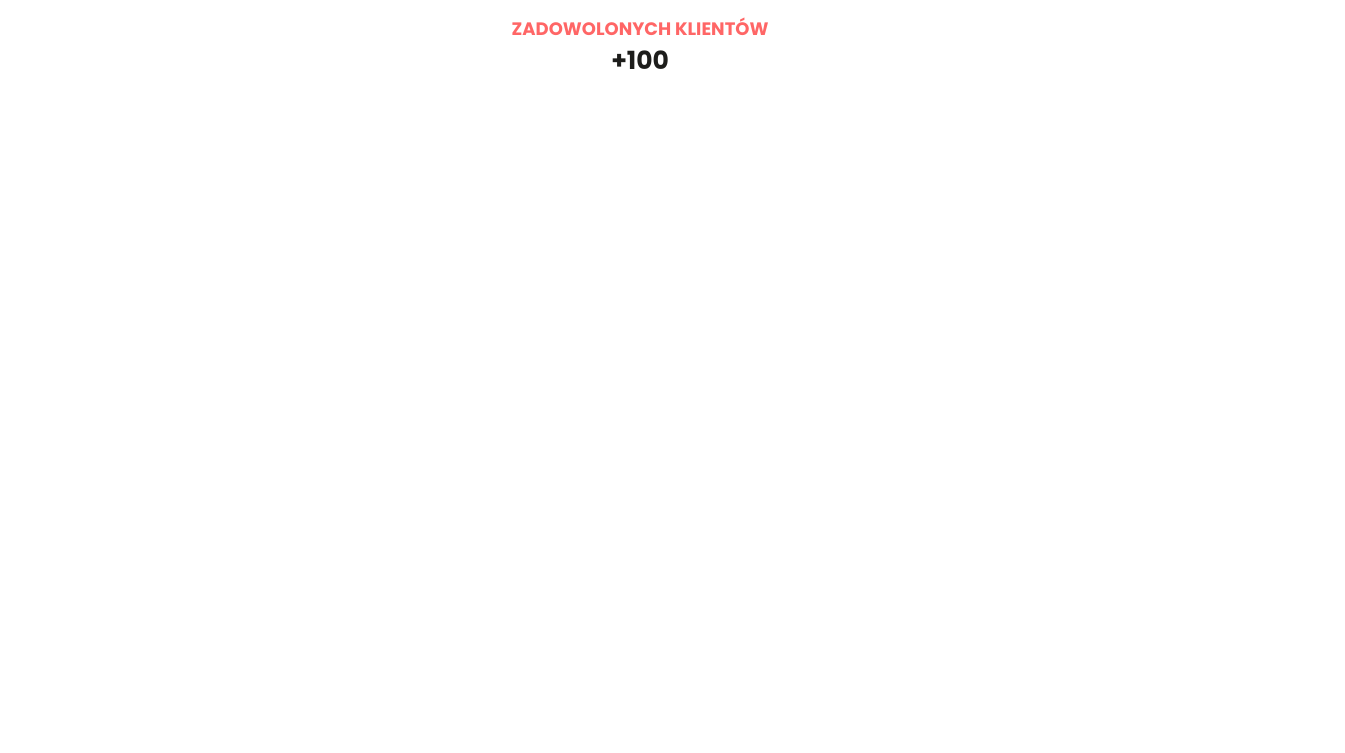
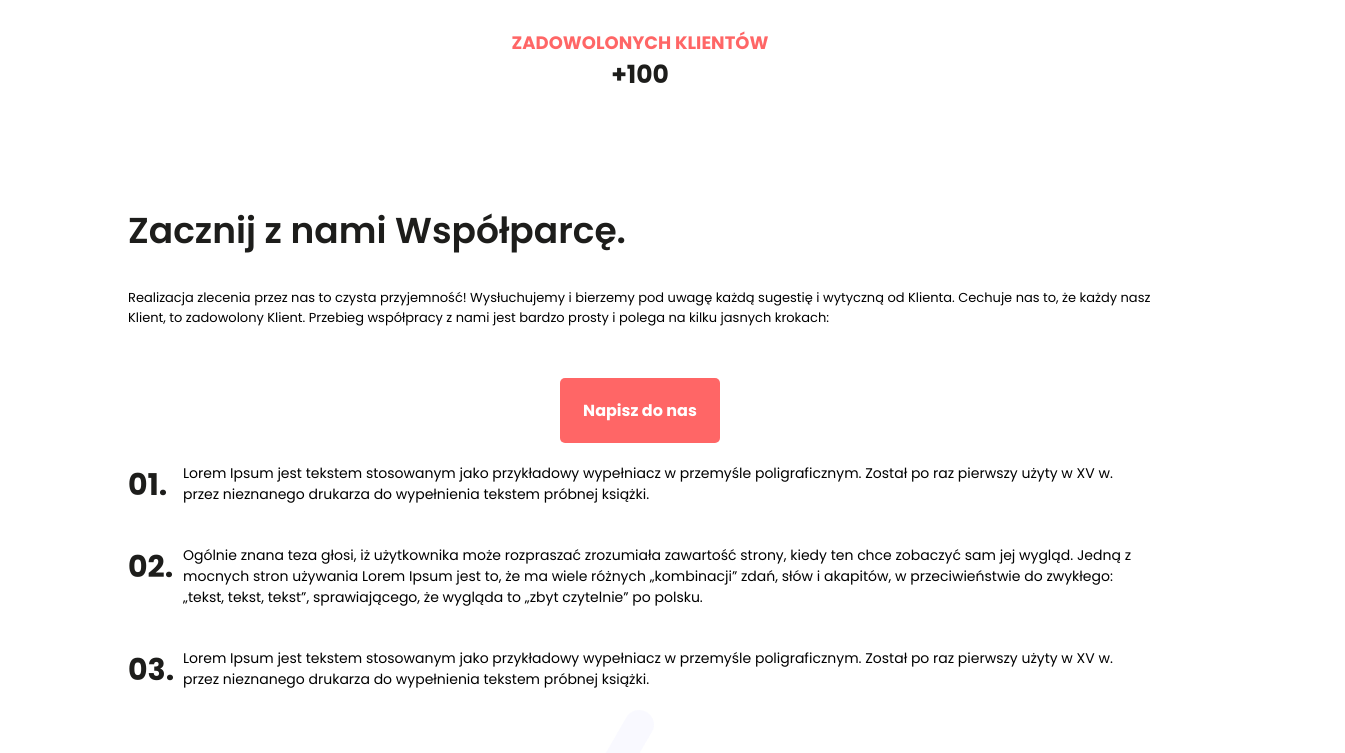
Before and after one commit to lt27037/askay-page, a React (Create React App) app in the folder frontend/: page /#/ in a window 1280 px wide. Shown: the part 2678-3431 px from the top of the page, 1345 px wide, since content can reach past the window. Before the commit the page ends 2768 px from the top, so only its background shows below. Built offline with nearby package versions, Linux system fonts and the light colour scheme; the HTML template or start-up script is replaced by a standard one.

Commit message:
crate cooperation and protfolio sections

```diff
--- a/frontend/src/pages/Home.jsx
+++ b/frontend/src/pages/Home.jsx
@@ -4,6 +4,8 @@ import Header from '../components/Header';
 import Start from '../sections/Start';
 import Offer from '../sections/Offer';
 import About from '../sections/About';
+import Cooperation from '../sections/Cooperation';
+import Portfolio from '../sections/Portfolio';
 
 import '../styles/Home.scss';
 
@@ -13,6 +15,8 @@ const Home = () => (
     <Start />
     <Offer />
     <About />
+    <Cooperation />
+    <Portfolio />
   </div>
 );
 
--- /dev/null
+++ b/frontend/src/sections/Cooperation.jsx
@@ -0,0 +1,31 @@
+import React from 'react';
+
+import Button from '../components/Button';
+import illustration from '../images/Illustracja_wspolpraca.png';
+
+import '../styles/Cooperation.scss';
+
+const Cooperation = () => (
+  <section className="cooperation">
+    <h2 className="cooperation__title">Zacznij z nami Współparcę.</h2>
+    <p className="cooperation__text">
+      Realizacja zlecenia przez nas to czysta przyjemność! Wysłuchujemy i bierzemy pod uwagę każdą
+      sugestię i wytyczną od Klienta. Cechuje nas to, że każdy nasz Klient, to zadowolony Klient.
+      Przebieg współpracy z nami jest bardzo prosty i polega na kilku
+      jasnych krokach:
+    </p>
+    <Button content="Napisz do nas" />
+    <div className="cooperation__stepWrapper">
+      <p className="cooperation__step">Lorem Ipsum jest tekstem stosowanym jako przykładowy wypełniacz w przemyśle poligraficznym. Został po raz pierwszy użyty w XV w. przez nieznanego drukarza do wypełnienia tekstem próbnej książki.</p>
+      <p className="cooperation__step">Ogólnie znana teza głosi, iż użytkownika może rozpraszać zrozumiała zawartość strony, kiedy ten chce zobaczyć sam jej wygląd. Jedną z mocnych stron używania Lorem Ipsum jest to, że ma wiele różnych „kombinacji” zdań, słów i akapitów, w przeciwieństwie do zwykłego: „tekst, tekst, tekst”, sprawiającego, że wygląda to „zbyt czytelnie” po polsku.</p>
+      <p className="cooperation__step">Lorem Ipsum jest tekstem stosowanym jako przykładowy wypełniacz w przemyśle poligraficznym. Został po raz pierwszy użyty w XV w. przez nieznanego drukarza do wypełnienia tekstem próbnej książki.</p>
+    </div>
+    <img
+      src={illustration}
+      alt="ilustracja współpracy"
+      className="cooperativ__illustration"
+    />
+  </section>
+);
+
+export default Cooperation;
--- /dev/null
+++ b/frontend/src/sections/Portfolio.jsx
@@ -0,0 +1,14 @@
+import React from 'react';
+
+import '../styles/PortfolioSection.scss';
+
+const Portfolio = () => (
+  <section className="portfolio">
+    <h2 className="portfolio__title">Nasze Realizacje</h2>
+    <div className="portfolio__wrapper">
+      fotki
+    </div>
+  </section>
+);
+
+export default Portfolio;
--- a/frontend/src/styles/About.scss
+++ b/frontend/src/styles/About.scss
@@ -5,6 +5,7 @@
   width: 100%;
   min-height: 100vh;
   position: relative;
+  overflow-x: hidden;
   &__backgroundImg{
     position: absolute;
     z-index: -1;
@@ -13,8 +14,8 @@
     transform: translateX(50%);
   }
   &__title{
-    font-size: 4rem;
-    line-height: 4rem;
+    font-size: 3.6rem;
+    line-height: 5.4rem;
     font-weight: 600;
     color: $fontColor;
     position: relative;
@@ -24,7 +25,7 @@
       content: '';
       position: absolute;
       left: 0;
-      bottom: -3rem;
+      bottom: -2rem;
       width: 40%;
       height: 5px;
       border-radius: 99px;
--- /dev/null
+++ b/frontend/src/styles/Cooperation.scss
@@ -0,0 +1,50 @@
+@import 'variables';
+
+.cooperation{
+  @include elementFlex(column, flex-start, center);
+  width: 100%;
+  padding: 7rem 10%;
+  min-height: 100vh;
+  &__title{
+    color: $fontColor;
+    font-weight: 600;
+    font-size: 3.6rem;
+    line-height: 5.4rem;
+    margin: 3rem 0;
+    width: 100%;
+    text-align: left;
+  }
+  &__text{
+    font-weight: 400;
+    font-size: 13px;
+    width: 100%;
+    text-align: left;
+    margin-bottom: 5rem;
+  }
+  &__stepWrapper{
+    counter-reset: steps;
+    @include elementFlex(column, flex-start, center);
+  }
+  &__step{
+    counter-increment: steps;
+    width: 100%;
+    padding: 0 0 0 5.5rem;
+    margin: 2rem 0;
+    position: relative;
+    font-size: 1.4rem;
+    font-weight: 400;
+    &::before{
+      content: '0'counter(steps)'.';
+      font-size: 3rem;
+      position: absolute;
+      left: 0;
+      top: 0;
+      font-weight: 700;
+      color: $fontColor;
+    }
+  }
+  &__illustration{
+    width: 414px;
+    height: 340.81px;
+  }
+}
--- a/frontend/src/styles/Offer.scss
+++ b/frontend/src/styles/Offer.scss
@@ -14,7 +14,7 @@
       content: '';
       position: absolute;
       left: 0;
-      bottom: -3rem;
+      bottom: -2rem;
       width: 30%;
       height: 5px;
       border-radius: 99px;
--- /dev/null
+++ b/frontend/src/styles/PortfolioSection.scss
@@ -0,0 +1,38 @@
+@import 'variables';
+
+.portfolio{
+  width: 100%;
+  min-height: 100vh;
+  &__title{
+    font-size: 3.6rem;
+    line-height: 5.4rem;
+    font-weight: 600;
+    color: $fontColor;
+    position: relative;
+    margin: 2.5rem 10%;
+    width: 80%;
+    &::after{
+      content: '';
+      position: absolute;
+      left: 0;
+      bottom: -2rem;
+      width: 40%;
+      height: 5px;
+      border-radius: 99px;
+      background: $mainColor;
+    }
+  }
+  &__wrapper{
+    width: 100%;
+    aspect-ratio: 1 / 1;
+    display: grid;
+    grid-template-columns: repeat(2, 1fr);
+    grid-template-rows: repeat(6, 1fr);
+  }
+  &__item{
+    width: 100%;
+    height: 100%;
+    background-color: $mainColor;
+    border-radius: 10px;
+  }
+}
--- a/frontend/src/styles/Start.scss
+++ b/frontend/src/styles/Start.scss
@@ -22,9 +22,6 @@
     font-size: 2rem;
     margin: 2rem 0;
     font-weight: 500;
-    &::last-word{
-      color: $mainColor;
-    }
   }
   &__ilustracja{
     position: absolute;
```
Also changed, not shown: frontend/src/images/Illustracja_wspolpraca.png (added).
